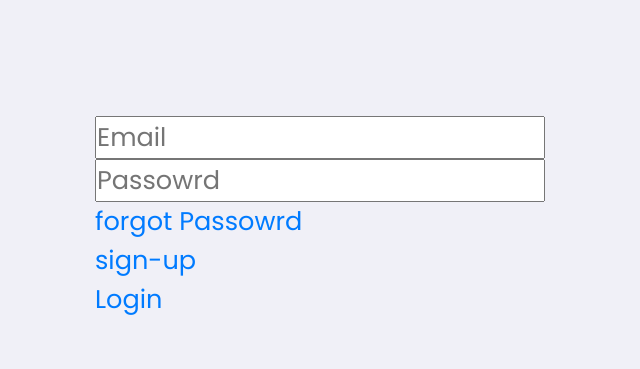
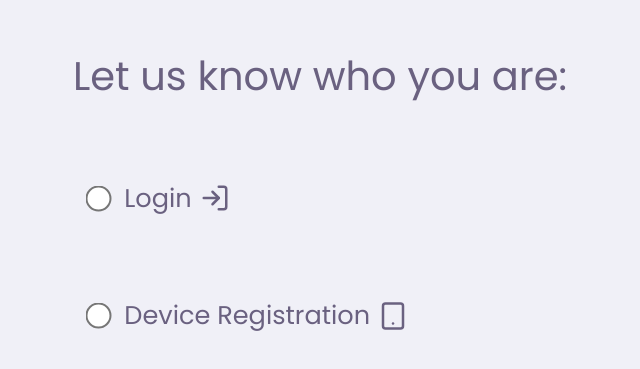
Before and after one commit to delfim-junior/DigitTracker, a React (Create React App) app in the folder tracker/: page / in a window 1280 px wide. Shown: the part 183-552 px from the top of the page, without its empty margins (320-960 px from the left). Built offline with nearby package versions, Linux system fonts and the light colour scheme; the HTML template or start-up script is replaced by a standard one.

Commit message:
routes adjusts

```diff
--- a/tracker/src/routes/routes.js
+++ b/tracker/src/routes/routes.js
@@ -2,15 +2,21 @@ import React from 'react'
 import { BrowserRouter, Route } from 'react-router-dom'
 import Login from '../pages/Login'
 import PasswordRecovery from '../pages/PasswordRecovery'
-import Register from '../pages/Register'
+import Device from '../pages/Register/Device'
+import SystemUser from '../pages/Register/SystemUser'
 import Admin from '../pages/Admin'
+import Forwarder from '../pages/Forwarder'
 
 
 const Routes = () => (
     <BrowserRouter>
-        <Route exact path='/' component={Login} />
+        <Route exact path='/' component={Forwarder} />
+        <Route path='/login' component={Login} />
         <Route path='/forgot-password' component={PasswordRecovery} />
-        <Route path='/register' component={Register} />
+        <Route path='/register'>
+            <Route path='/register/device-register' component={Device}/>
+            <Route path='/register/user-register' component={SystemUser}/>
+        </Route>
         <Route path='/admin' component={Admin} />
     </BrowserRouter>
 )
```
